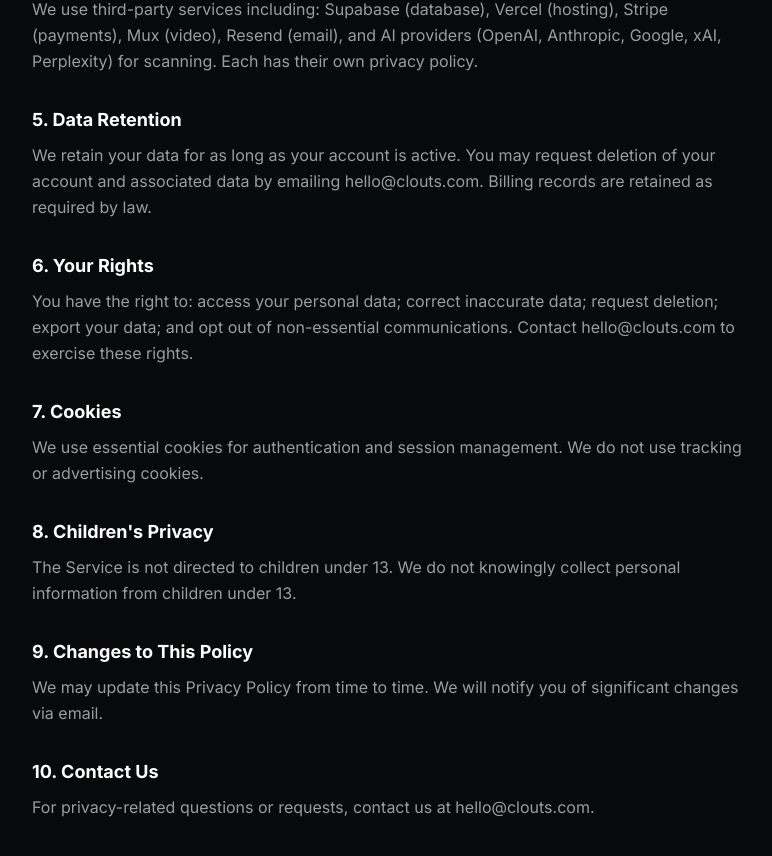
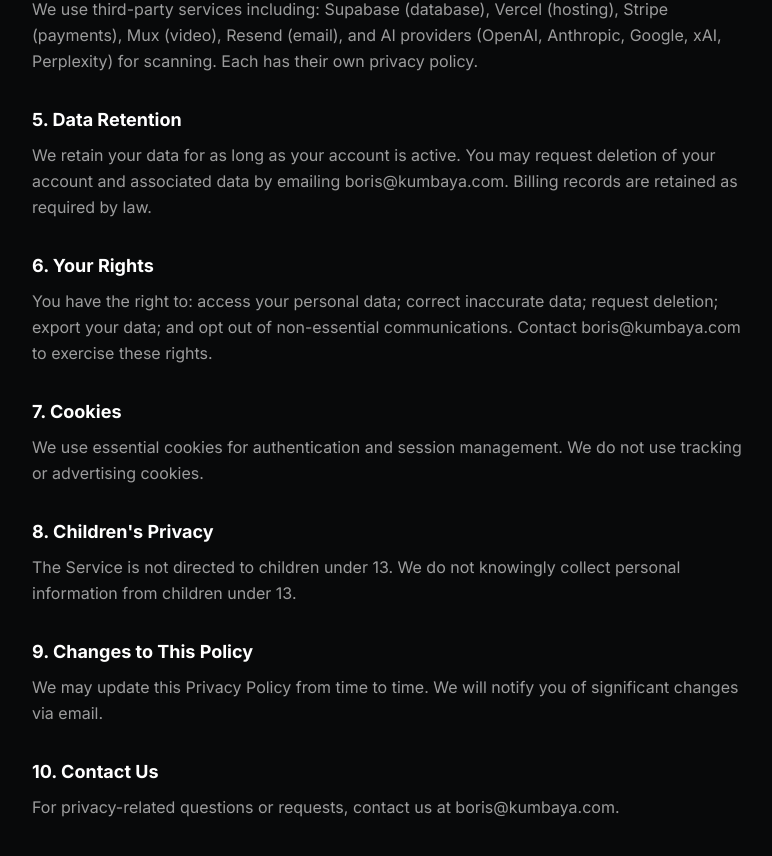
Before and after one commit to borisfighter/clouts, a Next.js app: page /privacy in a window 1280 px wide. Shown: the part 696-1552 px from the top of the page, without its empty margins (248-1020 px from the left). Built offline with nearby package versions, Linux system fonts and the light colour scheme.

Commit message:
Contact email: boris@kumbaya.com on pricing, terms, privacy, changelog, settings pages

```diff
--- a/src/app/changelog/page.tsx
+++ b/src/app/changelog/page.tsx
@@ -88,7 +88,7 @@
         <div className="mt-16 rounded-2xl border border-violet-500/20 bg-violet-500/[0.06] p-6 text-center">
           <p className="text-sm font-semibold text-white mb-2">Want to shape the roadmap?</p>
           <p className="text-sm text-white/40 mb-4">
-            Email <a href="mailto:hello@clouts.com" className="text-violet-400 hover:text-violet-300">hello@clouts.com</a> — we build based on user feedback.
+            Email <a href="mailto:boris@kumbaya.com" className="text-violet-400 hover:text-violet-300">boris@kumbaya.com</a> — we build based on user feedback.
           </p>
           <Link href="/auth/signup"
             className="inline-flex items-center gap-2 rounded-xl bg-violet-600 px-5 py-2.5 text-sm font-bold text-white hover:bg-violet-500 transition-colors">
--- a/src/app/dashboard/settings/page.tsx
+++ b/src/app/dashboard/settings/page.tsx
@@ -519,7 +519,7 @@
           className="flex items-center gap-2 text-sm text-white/40 hover:text-white transition-colors">
           <LogOut size={14} /> Sign out
         </button>
-        <p className="text-xs text-white/20">To delete your account, email <a href="mailto:hello@clouts.com" className="text-white/40 hover:text-white">hello@clouts.com</a></p>
+        <p className="text-xs text-white/20">To delete your account, email <a href="mailto:boris@kumbaya.com" className="text-white/40 hover:text-white">boris@kumbaya.com</a></p>
       </div>
     </div>
   )
--- a/src/app/pricing/page.tsx
+++ b/src/app/pricing/page.tsx
@@ -88,7 +88,7 @@
       if (data.error) {
         setCheckoutError(
           data.error.includes('not configured') || data.error.includes('Price not configured')
-            ? "Trial checkout isn't fully set up yet — email hello@clouts.com and we'll get you started manually."
+            ? "Trial checkout isn't fully set up yet — email boris@kumbaya.com and we'll get you started manually."
             : data.error
         )
         return
--- a/src/app/privacy/page.tsx
+++ b/src/app/privacy/page.tsx
@@ -19,12 +19,12 @@
             { title: '2. How We Use Your Information', body: 'We use collected information to: provide and improve the Service; process payments; send transactional emails (scan results, account notifications); analyze usage patterns; and comply with legal obligations. We do not sell your personal data.' },
             { title: '3. Data Storage', body: 'Your data is stored securely using Supabase (PostgreSQL) hosted on AWS us-east-1. We use industry-standard encryption for data in transit (TLS) and at rest.' },
             { title: '4. Third-Party Services', body: 'We use third-party services including: Supabase (database), Vercel (hosting), Stripe (payments), Mux (video), Resend (email), and AI providers (OpenAI, Anthropic, Google, xAI, Perplexity) for scanning. Each has their own privacy policy.' },
-            { title: '5. Data Retention', body: 'We retain your data for as long as your account is active. You may request deletion of your account and associated data by emailing hello@clouts.com. Billing records are retained as required by law.' },
-            { title: '6. Your Rights', body: 'You have the right to: access your personal data; correct inaccurate data; request deletion; export your data; and opt out of non-essential communications. Contact hello@clouts.com to exercise these rights.' },
+            { title: '5. Data Retention', body: 'We retain your data for as long as your account is active. You may request deletion of your account and associated data by emailing boris@kumbaya.com. Billing records are retained as required by law.' },
+            { title: '6. Your Rights', body: 'You have the right to: access your personal data; correct inaccurate data; request deletion; export your data; and opt out of non-essential communications. Contact boris@kumbaya.com to exercise these rights.' },
             { title: '7. Cookies', body: 'We use essential cookies for authentication and session management. We do not use tracking or advertising cookies.' },
             { title: '8. Children\'s Privacy', body: 'The Service is not directed to children under 13. We do not knowingly collect personal information from children under 13.' },
             { title: '9. Changes to This Policy', body: 'We may update this Privacy Policy from time to time. We will notify you of significant changes via email.' },
-            { title: '10. Contact Us', body: 'For privacy-related questions or requests, contact us at hello@clouts.com.' },
+            { title: '10. Contact Us', body: 'For privacy-related questions or requests, contact us at boris@kumbaya.com.' },
           ].map(({ title, body }) => (
             <div key={title}>
               <h2 className="text-lg font-bold text-white mb-2">{title}</h2>
--- a/src/app/terms/page.tsx
+++ b/src/app/terms/page.tsx
@@ -24,7 +24,7 @@
             { title: '7. Intellectual Property', body: 'The Service and its original content, features, and functionality are owned by Clouts and are protected by international copyright, trademark, and other intellectual property laws.' },
             { title: '8. Limitation of Liability', body: 'To the maximum extent permitted by law, Clouts shall not be liable for any indirect, incidental, special, consequential, or punitive damages resulting from your use of or inability to use the Service.' },
             { title: '9. Changes to Terms', body: 'We reserve the right to modify these terms at any time. We will notify users of significant changes via email or a prominent notice on the Service.' },
-            { title: '10. Contact', body: 'For questions about these Terms, please contact us at hello@clouts.com.' },
+            { title: '10. Contact', body: 'For questions about these Terms, please contact us at boris@kumbaya.com.' },
           ].map(({ title, body }) => (
             <div key={title}>
               <h2 className="text-lg font-bold text-white mb-2">{title}</h2>
```
